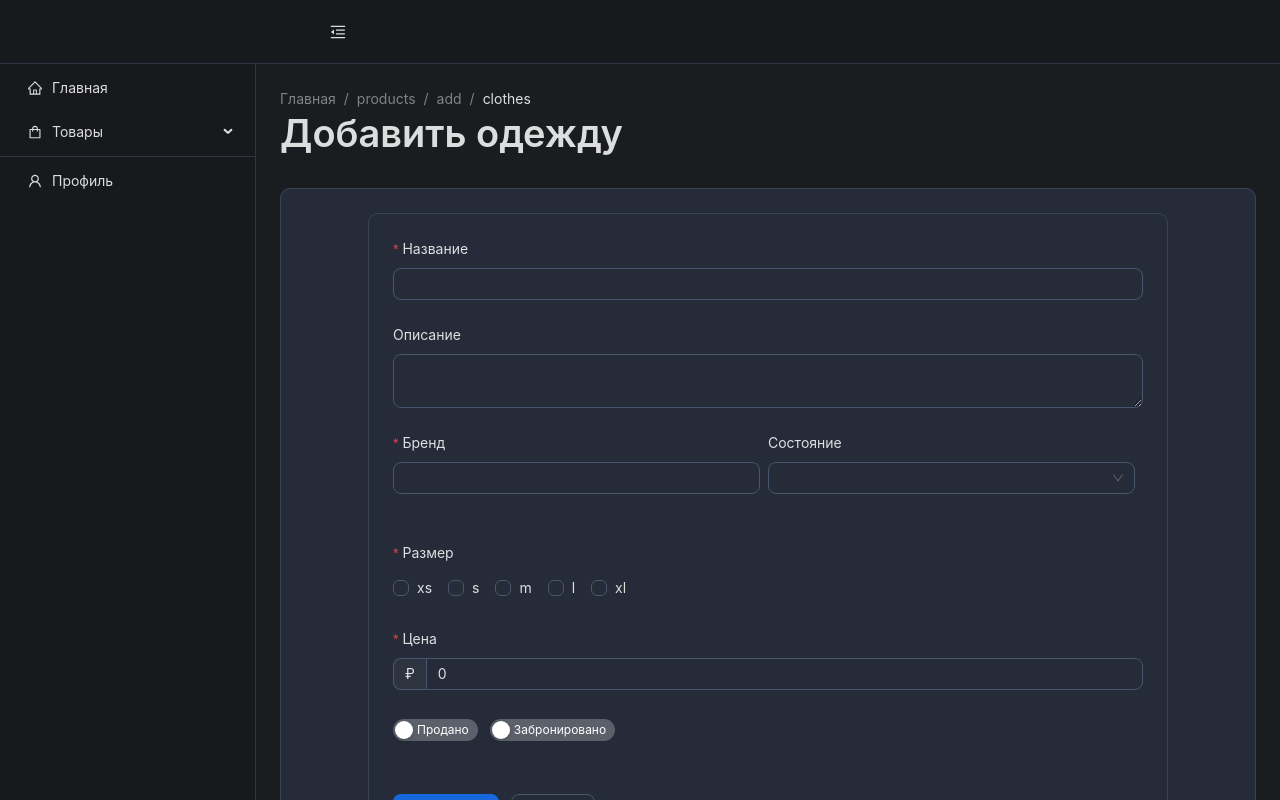
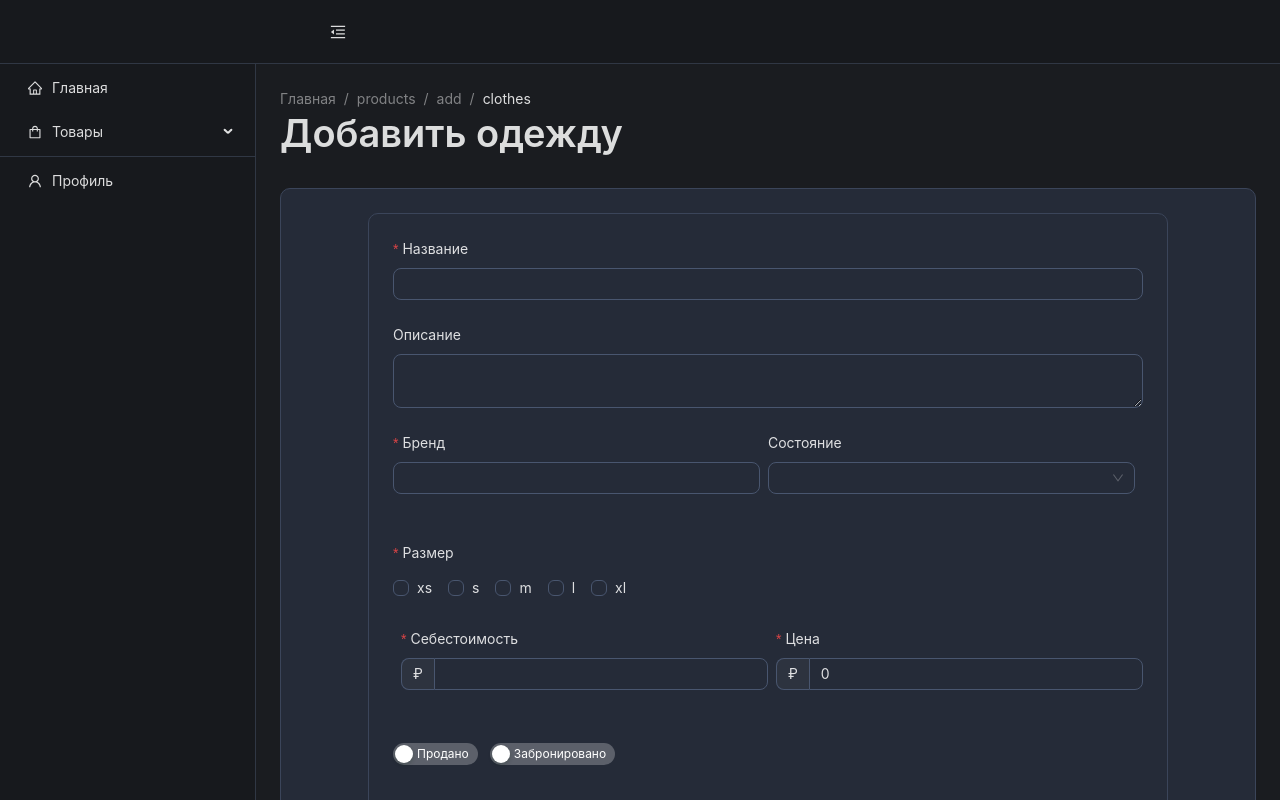
Before and after one commit to alexgred/vintage-stock-admin, a Next.js app: page /products/add/clothes in a window 1280 px wide. Shown: the top 800 px of the page. Built offline with nearby package versions, Linux system fonts and the light colour scheme; what @ant-design/nextjs-registry would draw is missing.

Commit message:
Cost price to form

```diff
--- a/components/FormClothes/FormClothes.tsx
+++ b/components/FormClothes/FormClothes.tsx
@@ -21,6 +21,7 @@ const labels = {
   size: 'Размер',
   sold: 'Продано',
   reserved: 'Забронировано',
+  cost: 'Себестоимость',
   price: 'Цена',
 };
 
@@ -100,10 +101,16 @@ export default function FormClothes({
           <Checkbox options={options} />
         </FormItem>
 
+        <FormItem>
           <FormItem
-          name="price"
-          label={labels.price}
-          rules={[{ required: true }]}>
+            name="cost"
+            label={labels.cost}
+            rules={[{ required: true }]}
+            style={{
+              display: 'inline-block',
+              width: 'calc(50% - 8px)',
+              margin: '0 8px',
+            }}>
             <InputNumber
               min={0}
               controls={false}
@@ -113,6 +120,25 @@ export default function FormClothes({
                 `${value}`.replace(/\B(?=(\d{3})+(?!\d))/g, ' ')
               }
             />
+          </FormItem>
+          <FormItem
+            name="price"
+            label={labels.price}
+            rules={[{ required: true }]}
+            style={{
+              display: 'inline-block',
+              width: 'calc(50% - 8px)',
+            }}>
+            <InputNumber
+              min={0}
+              controls={false}
+              style={{ width: '100%' }}
+              addonBefore="₽"
+              formatter={(value) =>
+                `${value}`.replace(/\B(?=(\d{3})+(?!\d))/g, ' ')
+              }
+            />
+          </FormItem>
         </FormItem>
 
         <FormItem>
```
Lines whose indentation alone changed are shown as unchanged.
